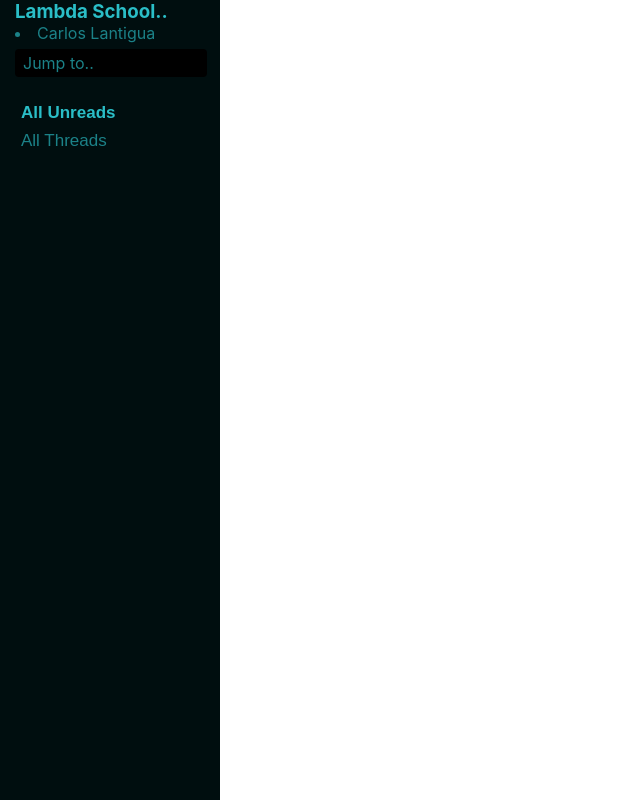
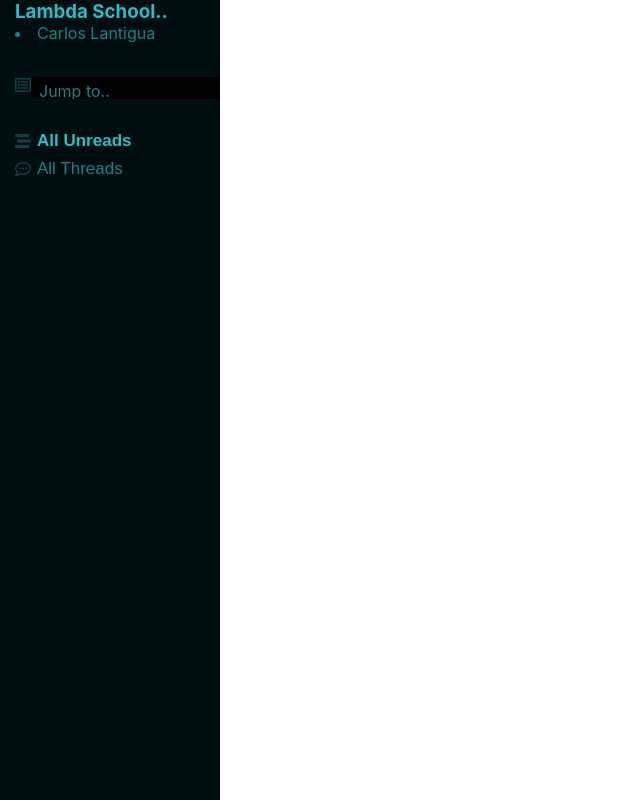
Before and after one commit to CLantigua2/slack_clone, a React (Create React App) app in the folder slack-clone/: page / in a window 1280 px wide. Shown: the whole page, without its empty margins (0-640 px from the left). Built offline with nearby package versions, Linux system fonts and the light colour scheme.

Commit message:
added font awesome icons to sidebar

```diff
--- a/slack-clone/public/index.html
+++ b/slack-clone/public/index.html
@@ -7,6 +7,8 @@
     <meta name="theme-color" content="#000000">
 
     <link rel="manifest" href="%PUBLIC_URL%/manifest.json">
+<link rel="stylesheet" href="https://use.fontawesome.com/releases/v5.5.0/css/all.css" integrity="sha384-B4dIYHKNBt8Bc12p+WXckhzcICo0wtJAoU8YZTY5qE0Id1GSseTk6S+L3BlXeVIU"
+  crossorigin="anonymous">
 
     <title>Slack Clone</title>
   </head>
--- a/slack-clone/src/components/slackApp/SlackSide.js
+++ b/slack-clone/src/components/slackApp/SlackSide.js
@@ -10,12 +10,24 @@ const SlackSide = () => {
 			</div>
 			<div>
 				<form action="button">
-					<StyledButton>Jump to..</StyledButton>
+					<StyledButtonCont>
+						<StyledToolDiv>
+							<StyledIcon className="far fa-list-alt" />
+							<StyledButton>Jump to..</StyledButton>
+						</StyledToolDiv>
+					</StyledButtonCont>
 				</form>
 			</div>
 			<StyledButtonCont>
-				<StyledTools active>All Unreads</StyledTools>
-				<StyledTools>All Threads</StyledTools>
+				<StyledToolDiv>
+					<StyledIcon className="fas fa-stream" />
+					<StyledTools active>All Unreads</StyledTools>
+				</StyledToolDiv>
+
+				<StyledToolDiv>
+					<StyledIcon className="far fa-comment-dots" />
+					<StyledTools>All Threads</StyledTools>
+				</StyledToolDiv>
 			</StyledButtonCont>
 		</StyledContainer>
 	);
@@ -98,3 +110,11 @@ const StyledTools = styled.button`
 
 	${(props) => (!props.active ? `font-weight: normal; color: #1b8288;` : `color: #2abec7; font-weight: bold;`)};
 `;
+
+const StyledToolDiv = styled.div`
+	display: flex;
+	flex-direction: row;
+	align-items: center;
+`;
+
+const StyledIcon = styled.i`color: #0d4347;`;
```
